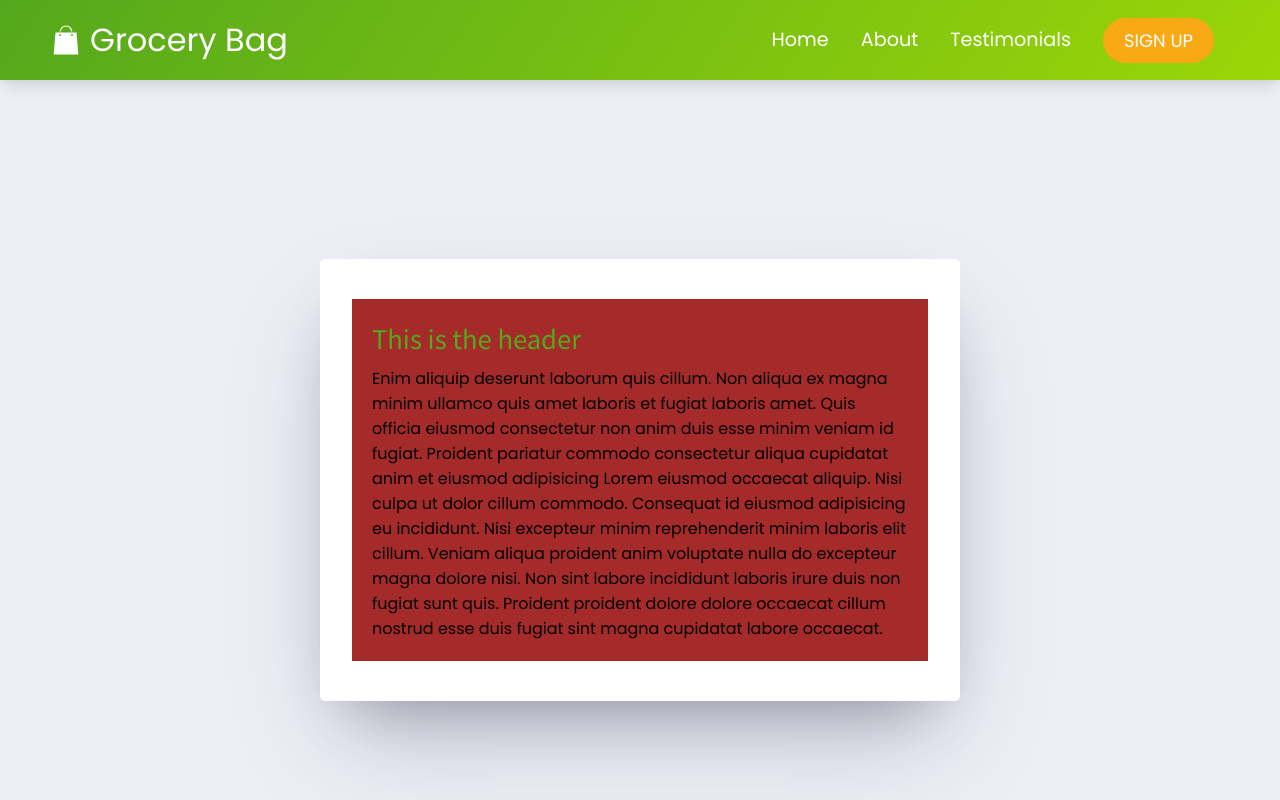
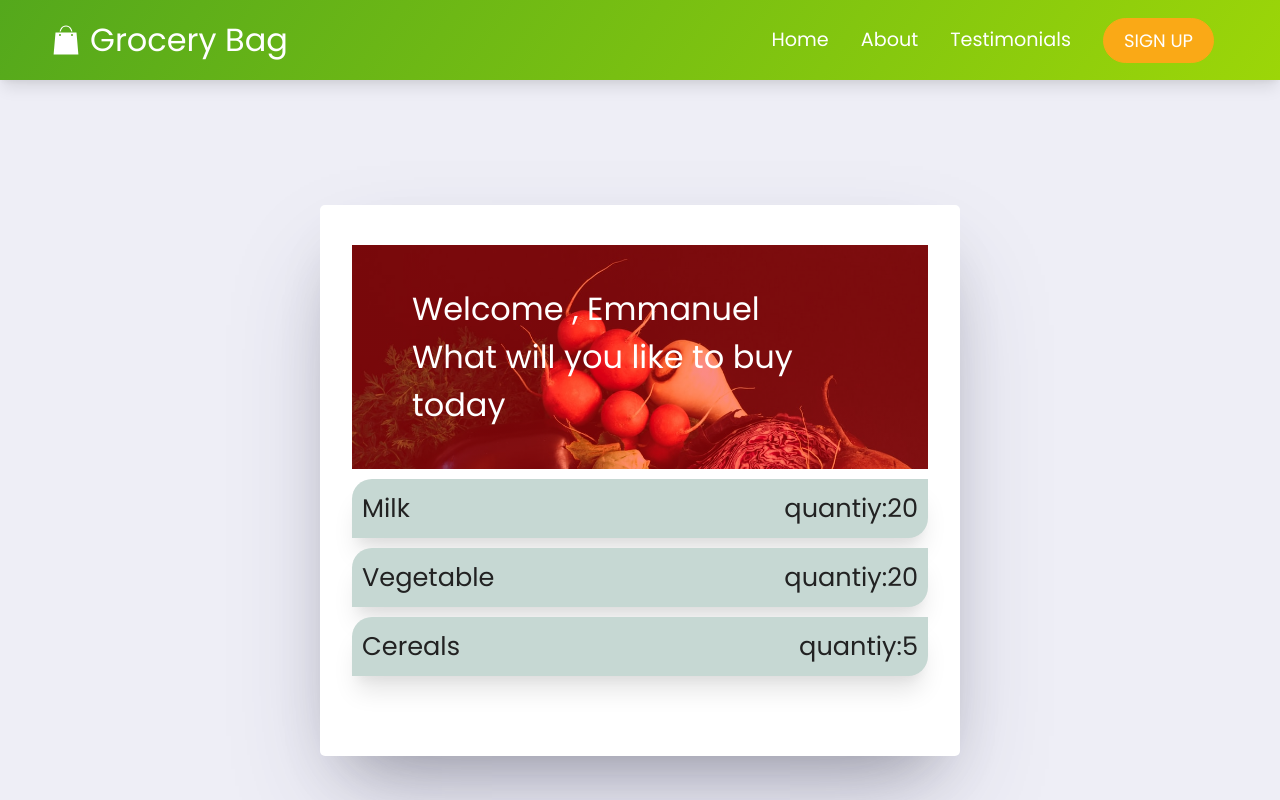
Before and after one commit to emmanuelkumah/grocery-list-app, a React (Create React App) app: page /dashboard in a window 1280 px wide. Shown: the top 800 px of the page. Built offline with nearby package versions, Linux system fonts and the light colour scheme; no server answers.

Commit message:
Added grocery ui to Grocery.js

```diff
--- a/src/App.js
+++ b/src/App.js
@@ -12,8 +12,6 @@ import fire from "./services/firebase";
 import firebase from "firebase";
 
 function App() {
-  // console.log(fire);
-  //define the states
   const [user, setUser] = useState("");
   const [email, setEmail] = useState("");
   const [password, setPassword] = useState("");
--- a/src/components/Grocery/Header/Header.css
+++ /dev/null
@@ -1,5 +0,0 @@
-.header_container {
-  /* height: 200px; */
-  padding: 20px 20px;
-  background: brown;
-}
--- a/src/components/Grocery/Header/Header.js
+++ /dev/null
@@ -1,24 +0,0 @@
-import React from "react";
-import "./Header.css";
-
-function Header() {
-  return (
-    <div className="header_container">
-      <h2>This is the header</h2>
-      <p>
-        Enim aliquip deserunt laborum quis cillum. Non aliqua ex magna minim
-        ullamco quis amet laboris et fugiat laboris amet. Quis officia eiusmod
-        consectetur non anim duis esse minim veniam id fugiat. Proident pariatur
-        commodo consectetur aliqua cupidatat anim et eiusmod adipisicing Lorem
-        eiusmod occaecat aliquip. Nisi culpa ut dolor cillum commodo. Consequat
-        id eiusmod adipisicing eu incididunt. Nisi excepteur minim reprehenderit
-        minim laboris elit cillum. Veniam aliqua proident anim voluptate nulla
-        do excepteur magna dolore nisi. Non sint labore incididunt laboris irure
-        duis non fugiat sunt quis. Proident proident dolore dolore occaecat
-        cillum nostrud esse duis fugiat sint magna cupidatat labore occaecat.
-      </p>
-    </div>
-  );
-}
-
-export default Header;
--- a/src/components/pages/Dashboard/Dashboard.css
+++ b/src/components/pages/Dashboard/Dashboard.css
@@ -15,3 +15,44 @@ main {
   border-radius: 5px;
   padding: 2.5rem 2rem;
 }
+
+.list {
+  list-style-type: none;
+  padding: 0;
+  margin-bottom: 40px;
+}
+
+.list li {
+  background-color: #c6d8d3;
+  box-shadow: rgba(0, 0, 0, 0.1) 0px 20px 25px -5px,
+    rgba(0, 0, 0, 0.04) 0px 10px 10px -5px;
+
+  color: #222;
+  font-size: 1.6rem;
+  display: flex;
+  justify-content: space-between;
+  position: relative;
+  padding: 10px;
+  margin: 10px 0;
+  border-radius: 20px 0px;
+  /* border-radius: 20px; */
+}
+.delete-btn {
+  cursor: pointer;
+  background-color: #c81d25;
+  border: 0;
+  color: #fff;
+  font-size: 20px;
+  line-height: 20px;
+  padding: 2px 5px;
+  position: absolute;
+  top: 50%;
+  left: 0;
+  transform: translate(-100%, -50%);
+  opacity: 0;
+  transition: opacity 0.3s ease;
+}
+
+.list li:hover .delete-btn {
+  opacity: 1;
+}
--- a/src/components/pages/Dashboard/Dashboard.js
+++ b/src/components/pages/Dashboard/Dashboard.js
@@ -1,12 +1,19 @@
-import React from "react";
-import Header from "../../Grocery/Header/Header";
+import React, { useState } from "react";
+import Header from "./Header/Header";
 import "./Dashboard.css";
+import GroceryList from "./Grocery/GroceryList";
 
 function Dashboard() {
+  const [groceries, SetGroceries] = useState([
+    { id: 1, item: "Milk", quantity: 20 },
+    { id: 2, item: "Vegetable", quantity: 20 },
+    { id: 3, item: "Cereals", quantity: 5 },
+  ]);
   return (
     <main>
       <section className="dashboard_container">
         <Header />
+        <GroceryList groceries={groceries} />
       </section>
     </main>
   );
--- /dev/null
+++ b/src/components/pages/Dashboard/Grocery/Grocery.js
@@ -0,0 +1,14 @@
+import React from "react";
+
+function Grocery({ grocery, quantity }) {
+  return (
+    <div>
+      <li>
+        {grocery} <span> quantiy:{quantity}</span>
+        <button className="delete-btn">x</button>
+      </li>
+    </div>
+  );
+}
+
+export default Grocery;
--- /dev/null
+++ b/src/components/pages/Dashboard/Grocery/GroceryList.js
@@ -0,0 +1,22 @@
+import React from "react";
+import Grocery from "./Grocery";
+
+function GroceryList({ groceries }) {
+  return (
+    <div>
+      <ul className="list">
+        {groceries.map((grocery) => {
+          return (
+            <Grocery
+              key={grocery.id}
+              grocery={grocery.item}
+              quantity={grocery.quantity}
+            />
+          );
+        })}
+      </ul>
+    </div>
+  );
+}
+
+export default GroceryList;
--- /dev/null
+++ b/src/components/pages/Dashboard/Header/Header.css
@@ -0,0 +1,14 @@
+.header_container {
+  padding: 20px 20px;
+  width: 100%;
+  background: linear-gradient(rgba(255, 0, 0, 0.45), rgba(255, 0, 0, 0.45)),
+    url("headerImg.jpg");
+  background-size: 100%;
+  background-repeat: no-repeat;
+}
+.intro_msg {
+  margin: 10px;
+  padding: 10px 30px;
+  color: #fff;
+  font-size: 2rem;
+}
--- /dev/null
+++ b/src/components/pages/Dashboard/Header/Header.js
@@ -0,0 +1,15 @@
+import React from "react";
+import "./Header.css";
+
+function Header() {
+  return (
+    <div className="header_container">
+      <div className="intro_msg">
+        <p>Welcome , Emmanuel</p>
+        <p>What will you like to buy today</p>
+      </div>
+    </div>
+  );
+}
+
+export default Header;
```
Also changed, not shown: src/components/pages/Dashboard/Header/headerImg.jpg (added).
